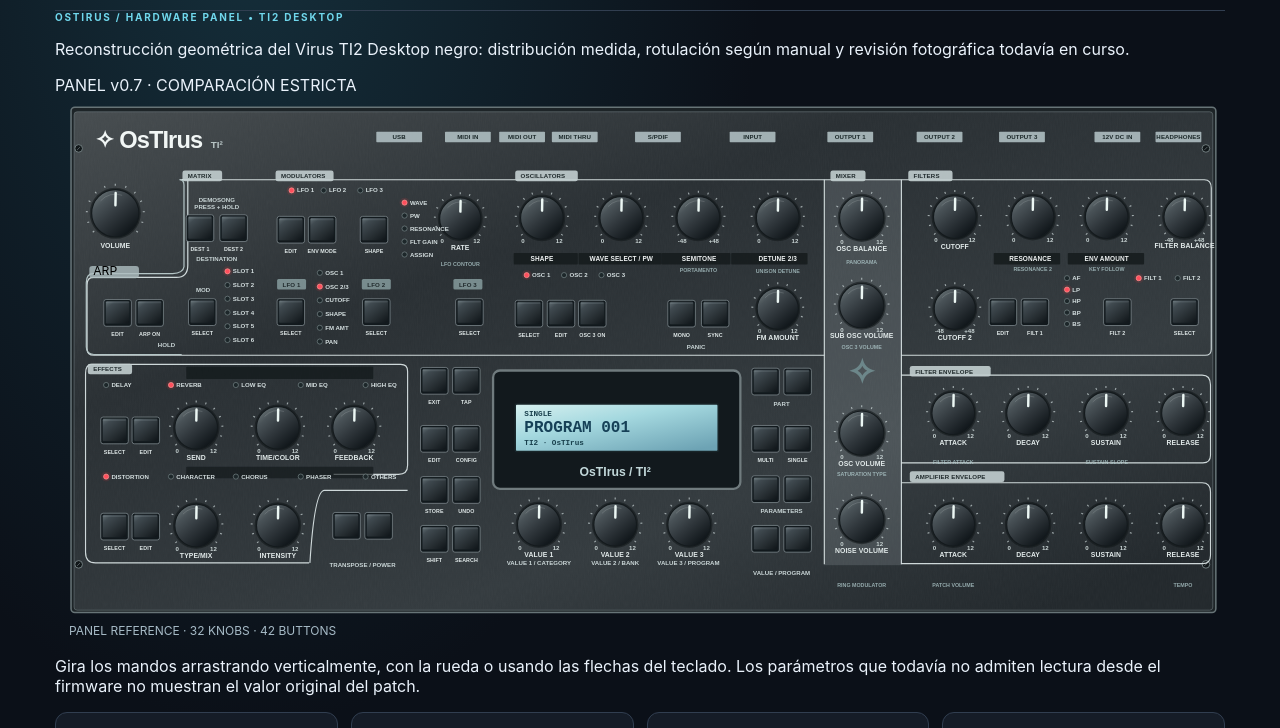
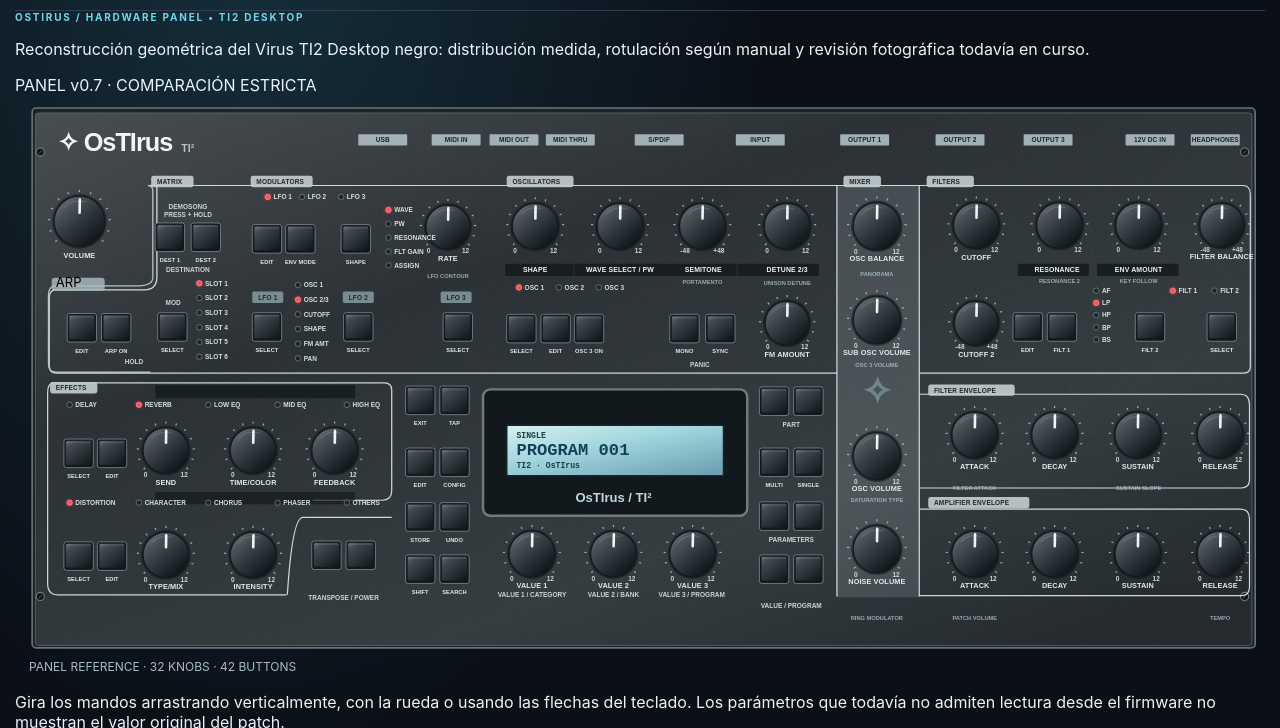
Before and after one commit to tamabotmusic/ostirus-web-ci, a plain HTML site: page hybrid/ui/index.html in a window 1280 px wide. Shown: the part 85-813 px from the top of the page. Drawn offline with Linux system fonts and the light colour scheme; no server answers.

Commit message:
Adaptar ancho del chasis TI2 al viewport y mantener herramientas debajo

```diff
--- a/hybrid/ui/ti2-precision.css
+++ b/hybrid/ui/ti2-precision.css
@@ -27,3 +27,5 @@
 
 .ti2-photo-svg .panel-scale {font:650 8px Arial,Helvetica,sans-serif; fill:#cad5d5;}
 .ti2-photo-svg .panel-secondary {font:600 7px Arial,Helvetica,sans-serif; fill:#b3cdcf; opacity:.78;}
+/* Preserve physical panel width while keeping diagnostics and keyboard below. */
+.shell{width:min(1650px,calc(100% - 30px));}
```
